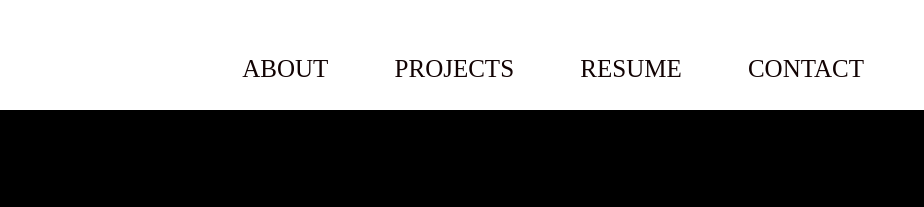
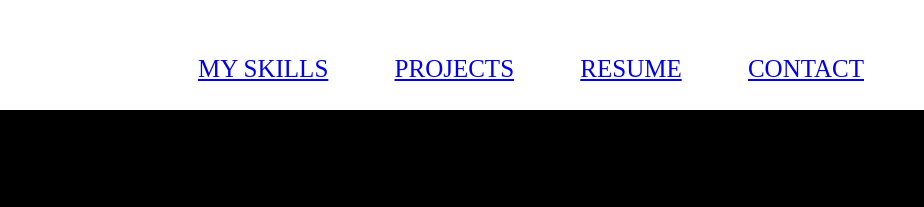
Before and after one commit to BenAnang7/UX_UI_HW_18, a plain HTML site: page index.html in a window 1280 px wide. Shown: the top 207 px of the page, 356-1280 px from the left. Drawn offline with Linux system fonts and the light colour scheme.

Commit message:
last com

```diff
--- a/index.html
+++ b/index.html
@@ -9,11 +9,12 @@
             <img src="images/LOGO.png">
 
             <p>INDEX/</p><p2>ABOUT</p2>
+
       <ul>
-        <li>ABOUT</li>
-        <li>PROJECTS</li>
-        <li>RESUME</li>
-        <li>CONTACT</li>
+        <li><a href="my skills.html">MY SKILLS</a></li>
+        <li><a href="my work.html">PROJECTS</a></li>
+        <li><a href="resume.html">RESUME</a></li>
+        <li><a href="contact.html">CONTACT</a></li>
       </ul>
 
 
@@ -35,7 +36,7 @@
         <li>RESUME</li>
         <li>CONTACT</li>
       </ul>
-      <p>Benjamin anang © All Rights Reserved</p>
+      <p>Benjamin Anang © All Rights Reserved</p>
     </footer>
   </body>
 </html>
--- a/my skills.css
+++ b/my skills.css
@@ -19,6 +19,11 @@ font-size: 25px;
 header li {
   display:inline-block;
   padding: 0px 30px;
+
+}
+ul li a {
+  color: white;
+  text-decoration: none;
 }
 header p {
   display: inline-block;
--- a/my work.css
+++ b/my work.css
@@ -19,6 +19,10 @@ font-size: 25px;
 header li {
   display:inline-block;
   padding: 0px 30px;
+}
+ul li a {
+  color: white;
+  text-decoration: none;
 }
 header p {
   display: inline-block;
```
Also changed, not shown: my skills.html (+7 -7 lines), my work.html (+6 -6 lines).
